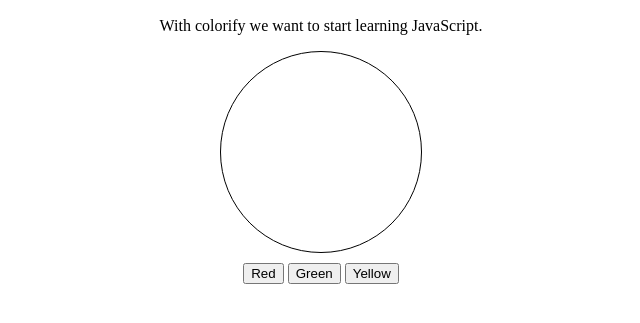
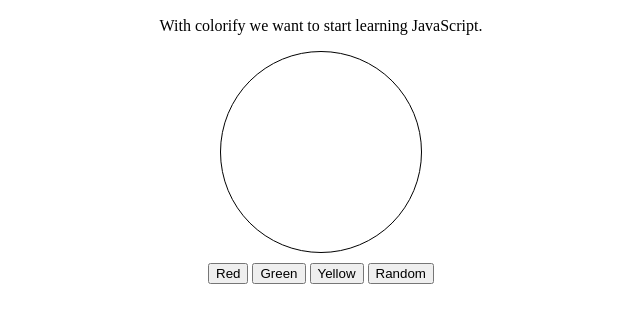
Before and after one commit to respect17/colorify, a plain HTML site: page index.html in a window 1280 px wide. Shown: the part 87-410 px from the top of the page, without its empty margins (319-959 px from the left). Drawn offline with Linux system fonts and the light colour scheme.

Commit message:
Add random  button

```diff
--- a/index.html
+++ b/index.html
@@ -22,6 +22,7 @@
             <button onclick="paint('red')">Red</button>
             <button onclick="paint('green')">Green</button>
             <button onclick="paint('yellow')">Yellow</button>
+            <button onclick="paint(randomColor())">Random</button>
         </div>
     </div>
 </body>
```
